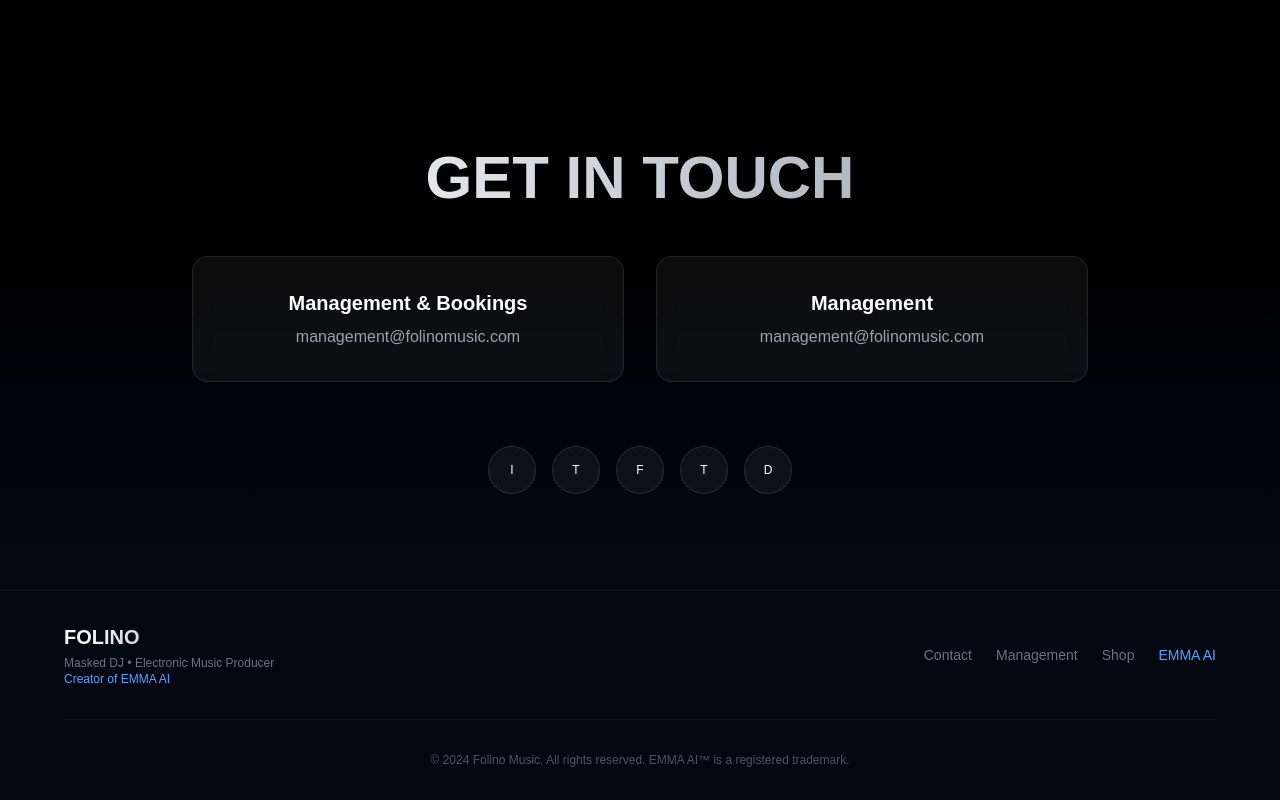
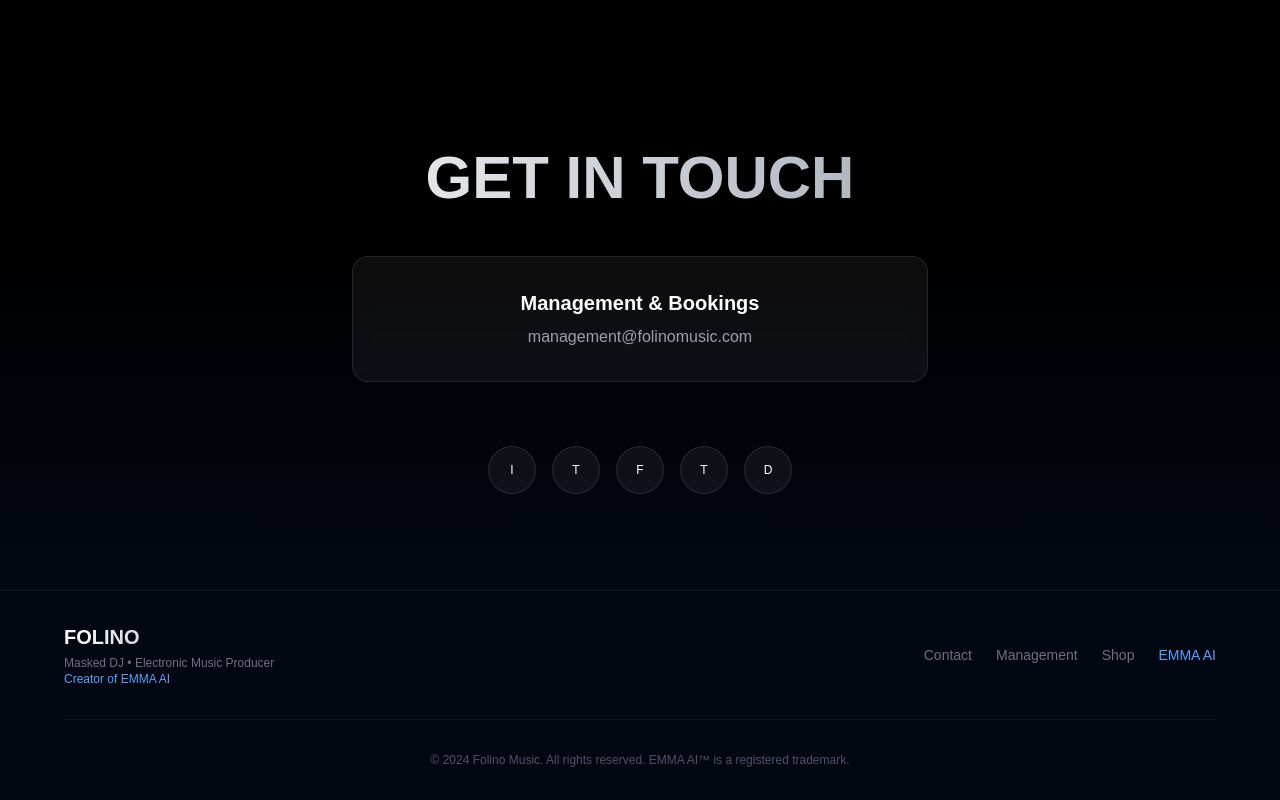
Before and after one commit to mariomontuori/folinomusic, a Next.js app: page / in a window 1280 px wide. Shown: the part 6266-7066 px from the top of the page. Built offline with nearby package versions, Linux system fonts and the light colour scheme.

Commit message:
fix: simplify homepage contact section

```diff
--- a/app/page.tsx
+++ b/app/page.tsx
@@ -591,23 +591,13 @@ export default function Home() {
             GET IN TOUCH
           </h2>
 
-          <div className="grid md:grid-cols-2 gap-8 mb-16">
+          <div className="mb-16 flex justify-center">
             <a
               href="mailto:management@folinomusic.com"
-              className="group bg-white/5 backdrop-blur-sm border border-white/10 rounded-2xl p-8 hover:border-blue-500/50 transition-all duration-300 hover:shadow-[0_0_30px_rgba(59,130,246,0.15)]"
+              className="group w-full max-w-xl bg-white/5 backdrop-blur-sm border border-white/10 rounded-2xl p-8 hover:border-blue-500/50 transition-all duration-300 hover:shadow-[0_0_30px_rgba(59,130,246,0.15)]"
             >
               <h3 className="text-xl font-semibold mb-2 group-hover:text-transparent group-hover:bg-gradient-to-r group-hover:from-purple-400 group-hover:to-pink-400 group-hover:bg-clip-text transition-all duration-300">
                 Management & Bookings
-              </h3>
-              <p className="text-gray-400">management@folinomusic.com</p>
-            </a>
-
-            <a
-              href="mailto:management@folinomusic.com"
-              className="group bg-white/5 backdrop-blur-sm border border-white/10 rounded-2xl p-8 hover:border-blue-500/50 transition-all duration-300 hover:shadow-[0_0_30px_rgba(59,130,246,0.15)]"
-            >
-              <h3 className="text-xl font-semibold mb-2 group-hover:text-transparent group-hover:bg-gradient-to-r group-hover:from-purple-400 group-hover:to-pink-400 group-hover:bg-clip-text transition-all duration-300">
-                Management
               </h3>
               <p className="text-gray-400">management@folinomusic.com</p>
             </a>
```
